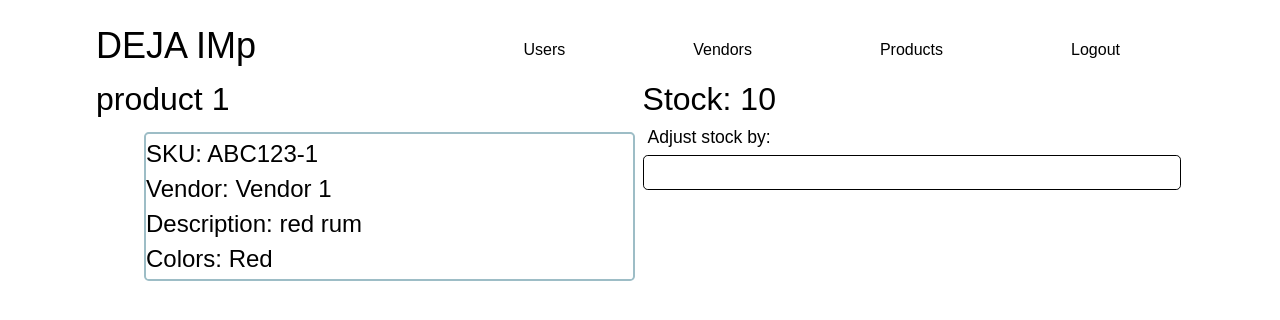
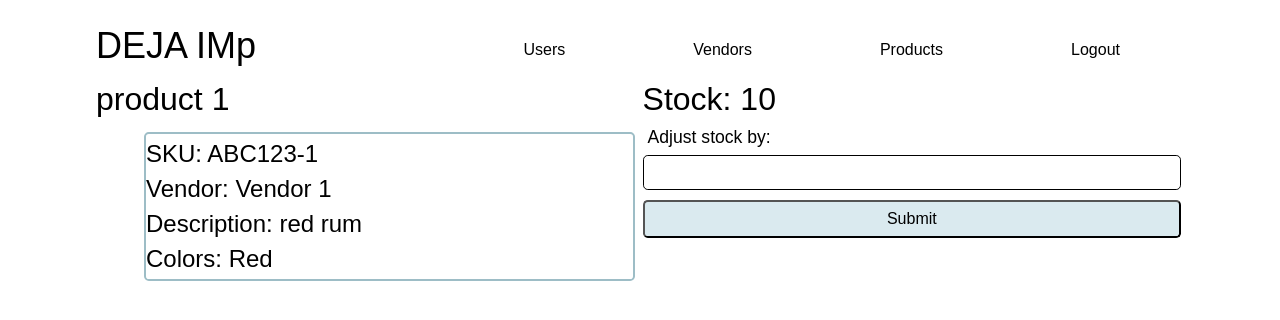
Before and after one commit to edellenator/Deja-imp, a React (Create React App) app in the folder client/: page /product/1 in a window 1280 px wide. Shown: the top 320 px of the page. Built offline with nearby package versions, Linux system fonts and the light colour scheme.

Commit message:
troubleshooting product stock value change

```diff
--- a/client/src/pages/Product.js
+++ b/client/src/pages/Product.js
@@ -50,8 +50,10 @@ const Product = () => {
 
     const [currentStock, setStock] = useState(product.stock)
 
-    const handleChange = event => {
-            setStock(currentStock + parse(event.target.value));
+    const handleSubmit = event => {
+            event.preventdefault();
+
+            setStock(currentStock + parseInt(event.target.value));
     };
 
     return (
@@ -73,8 +75,8 @@ const Product = () => {
                     <h2>Stock: {currentStock}</h2>
                     <form className="form flex-row">
                         <label htmlFor="stock" className="form-label">Adjust stock by: </label>
-                        <input className="form-input" name="stock" id="stock" type="number" onChange={() => handleChange} />
-
+                        <input className="form-input" name="stock" id="stock" type="number" />
+                        <button className="btn" type="submit" onSubmit={handleSubmit}>Submit</button>
                     </form>
 
 
```
